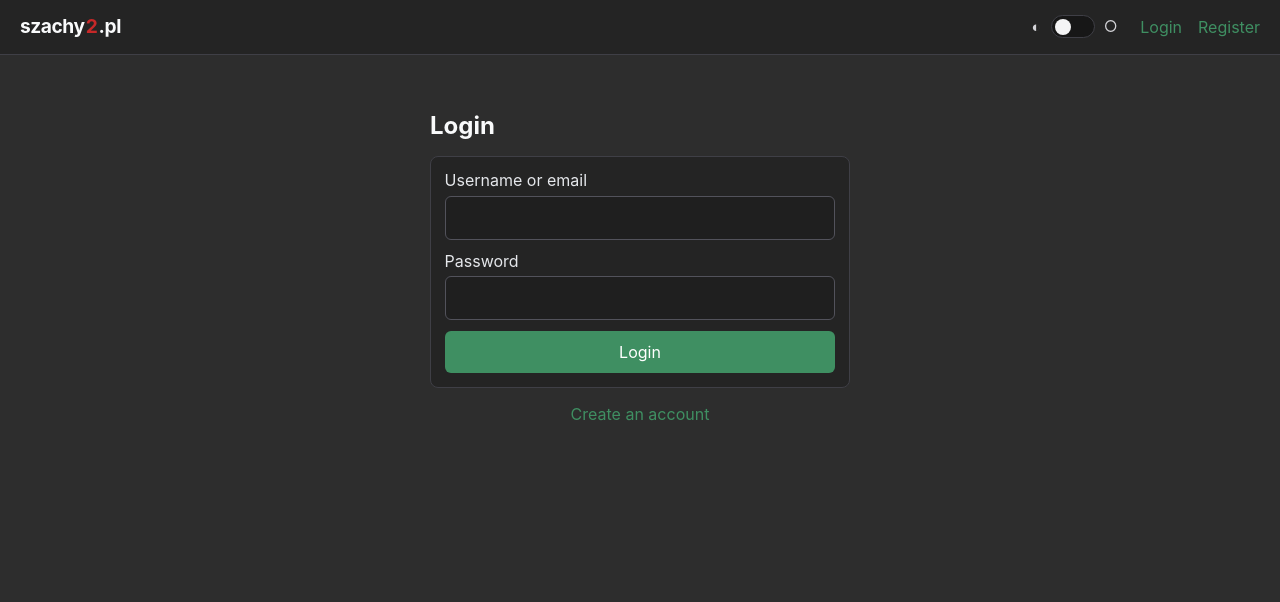
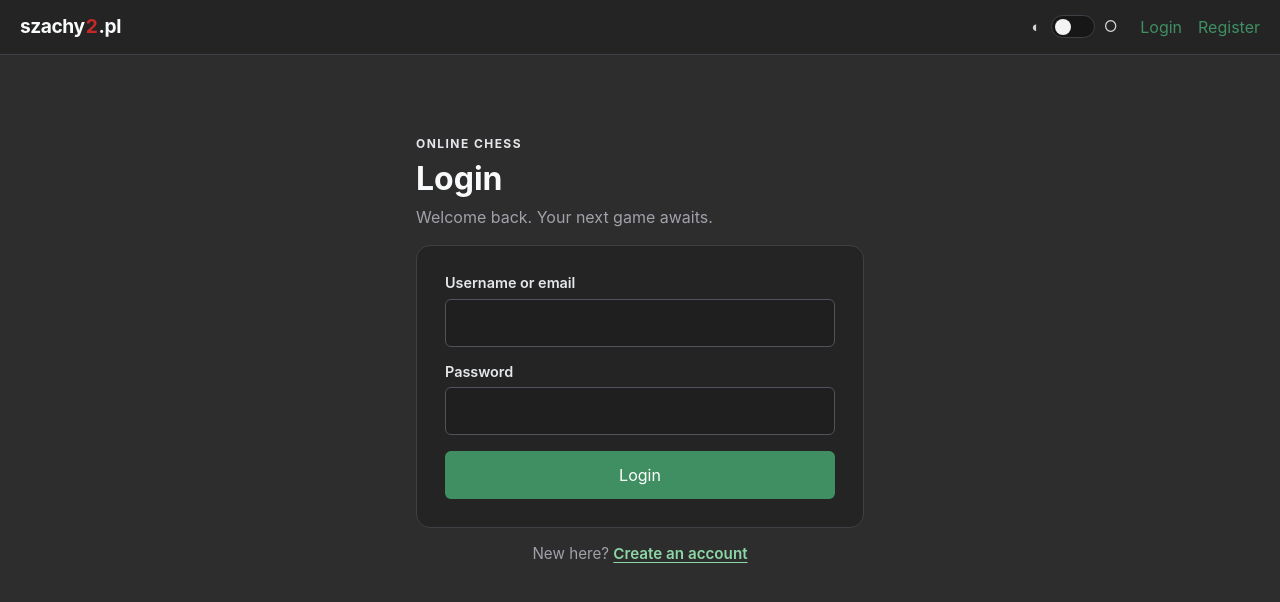
Before and after one commit to Erem32/Chess, a React (Vite) app in the folder frontend/: page /login in a window 1280 px wide. Shown: the top 602 px of the page. Built offline with nearby package versions, Linux system fonts and the light colour scheme; no server answers.

Commit message:
Refresh authentication screen layout

```diff
--- a/frontend/src/pages/LoginPage.jsx
+++ b/frontend/src/pages/LoginPage.jsx
@@ -39,7 +39,11 @@ export default function LoginPage() {
 
   return (
     <section className="auth-page">
-      <h1>Login</h1>
+      <header className="auth-header">
+        <p className="auth-eyebrow">Online chess</p>
+        <h1>Login</h1>
+        <p>Welcome back. Your next game awaits.</p>
+      </header>
       {location.state?.registrationComplete && (
         <p className="auth-notice" role="status">Account created. You can now log in.</p>
       )}
@@ -55,7 +59,7 @@ export default function LoginPage() {
         {error && <p className="error auth-error" role="alert">{error}</p>}
         <button type="submit" disabled={isSubmitting}>{isSubmitting ? "Logging in..." : "Login"}</button>
       </form>
-      <p><Link to="/register">Create an account</Link></p>
+      <p className="auth-footer">New here? <Link to="/register">Create an account</Link></p>
     </section>
   );
 }
--- a/frontend/src/pages/RegisterPage.jsx
+++ b/frontend/src/pages/RegisterPage.jsx
@@ -26,7 +26,11 @@ export default function RegisterPage() {
 
   return (
     <section className="auth-page">
-      <h1>Register</h1>
+      <header className="auth-header">
+        <p className="auth-eyebrow">Online chess</p>
+        <h1>Register</h1>
+        <p>Create an account and find your next opponent.</p>
+      </header>
       <form onSubmit={handleSubmit} className="form-card" aria-busy={isSubmitting}>
         <div className="auth-field">
           <label htmlFor="register-username">Username</label>
@@ -43,7 +47,7 @@ export default function RegisterPage() {
         {error && <p className="error auth-error" role="alert">{error}</p>}
         <button type="submit" disabled={isSubmitting}>{isSubmitting ? "Creating account..." : "Register"}</button>
       </form>
-      <p><Link to="/login">Already have an account?</Link></p>
+      <p className="auth-footer">Already have an account? <Link to="/login">Login</Link></p>
     </section>
   );
 }
--- a/frontend/src/styles/index.css
+++ b/frontend/src/styles/index.css
@@ -200,23 +200,73 @@ input {
 }
 
 .auth-page {
-  margin: 2.5rem auto 0;
-  max-width: 420px;
+  margin: clamp(2rem, 8vh, 5rem) auto 0;
+  max-width: 448px;
   width: 100%;
+}
+
+.auth-header {
+  display: grid;
+  gap: 0.5rem;
+}
+
+.auth-header p {
+  color: var(--color-text-muted);
+  line-height: 1.5;
+  margin: 0;
+}
+
+.auth-header .auth-eyebrow {
+  color: var(--color-text-primary);
+  font-size: 0.75rem;
+  font-weight: 700;
+  letter-spacing: 0.12em;
+  text-transform: uppercase;
 }
 
 .auth-page h1 {
   color: var(--color-text-strong);
+  font-size: 2rem;
+  line-height: 1.15;
   margin: 0;
 }
 
 .auth-page .form-card {
+  border-radius: 14px;
+  gap: 1rem;
+  padding: clamp(1.25rem, 4vw, 1.75rem);
   width: 100%;
 }
 
 .auth-field {
   display: grid;
-  gap: 0.35rem;
+  gap: 0.45rem;
+}
+
+.auth-field label {
+  font-size: 0.9rem;
+  font-weight: 600;
+}
+
+.auth-page input,
+.auth-page button[type="submit"] {
+  min-height: 48px;
+}
+
+.auth-footer {
+  color: var(--color-text-muted);
+  font-size: 0.95rem;
+}
+
+.auth-footer a {
+  color: #8dd6a6;
+  font-weight: 600;
+  text-decoration: underline;
+  text-underline-offset: 0.2em;
+}
+
+:root[data-theme="light"] .auth-footer a {
+  color: #166534;
 }
 
 .auth-page .auth-notice,
```
Also changed, not shown: 1 other file (tests, documents, lock files or other folders).
